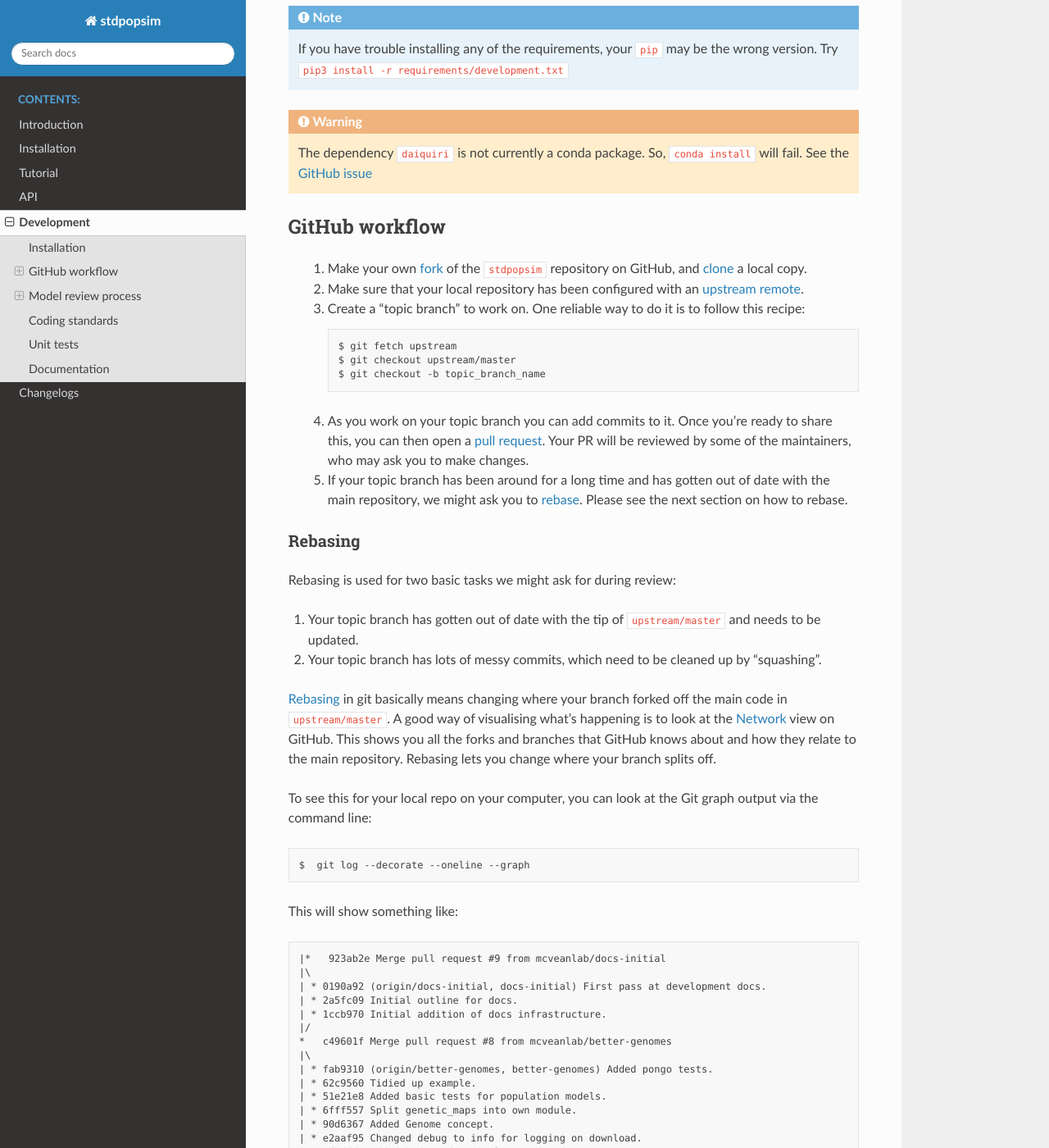
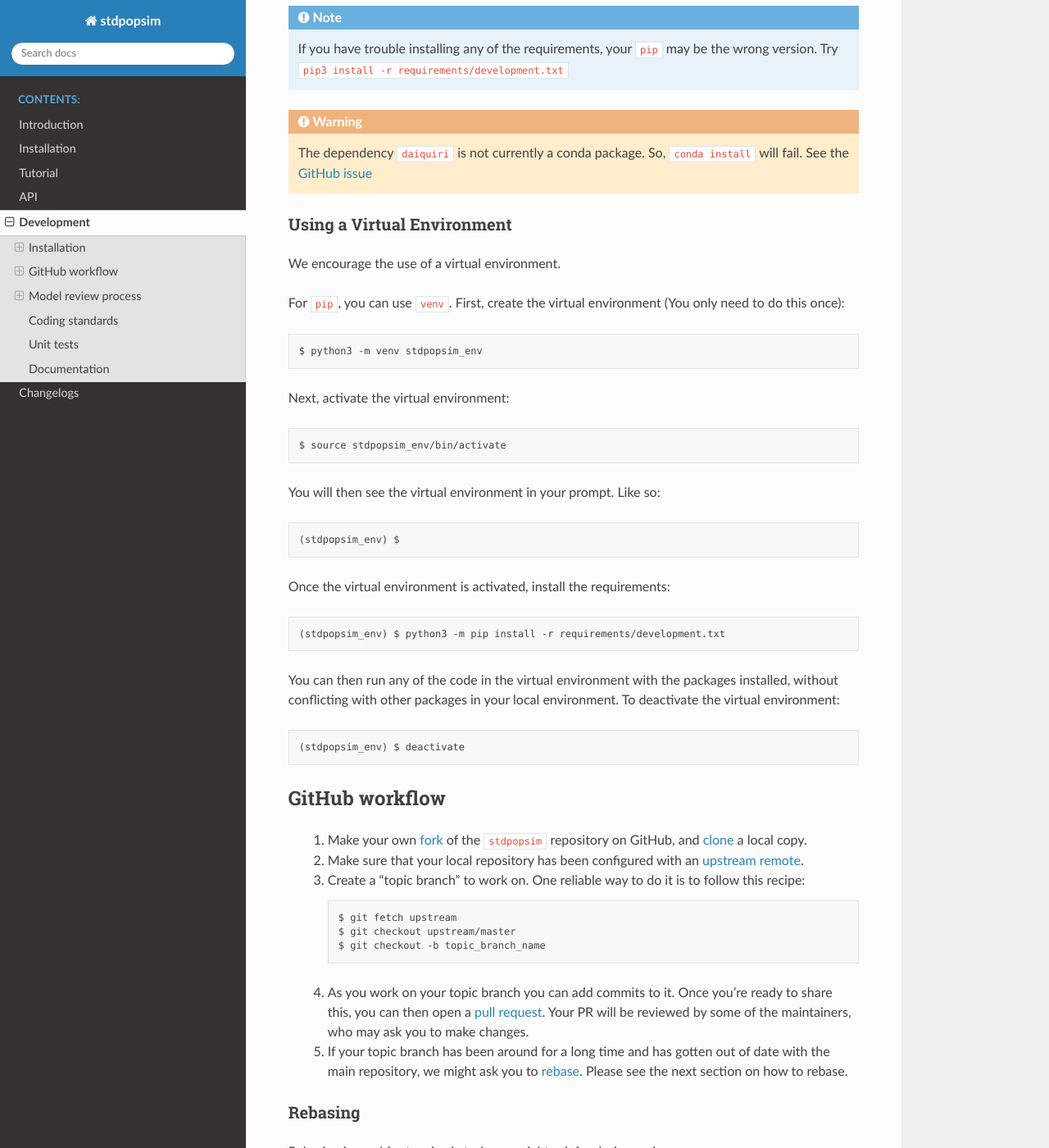
Before and after one commit to popsim-consortium/stdpopsim, a Sphinx documentation site: the page built from docs/development.rst, in a window 1280 px wide and 1400 px high, scrolled down 724 px. Shown: the whole window at 82% size. Built offline with Sphinx 7.4.7 and the Read the Docs theme 2.0.0, drawn with Linux system fonts in a browser that asks for light colours; formulas are drawn with MathJax 3; pages that are not in the unit, such as notebooks, are missing from menus.

Commit message:
added venv dev docs

```diff
--- a/docs/development.rst
+++ b/docs/development.rst
@@ -42,6 +42,36 @@ encounter problems with it.
     So, ``conda install`` will fail.
     See the `GitHub issue
     <https://github.com/popgensims/stdpopsim/issues/161>`_
+
+---------------------------
+Using a Virtual Environment
+---------------------------
+
+We encourage the use of a virtual environment.
+
+For ``pip``, you can use ``venv``.
+First, create the virtual environment (You only need to do this once)::
+
+    $ python3 -m venv stdpopsim_env
+
+Next, activate the virtual environment::
+
+    $ source stdpopsim_env/bin/activate
+
+You will then see the virtual environment in your prompt. Like so::
+
+    (stdpopsim_env) $
+
+Once the virtual environment is activated, install the requirements::
+
+    (stdpopsim_env) $ python3 -m pip install -r requirements/development.txt
+
+You can then run any of the code in the virtual environment with the packages installed,
+without conflicting with other packages in your local environment.
+To deactivate the virtual environment::
+
+    (stdpopsim_env) $ deactivate
+
 
 ***************
 GitHub workflow
```
